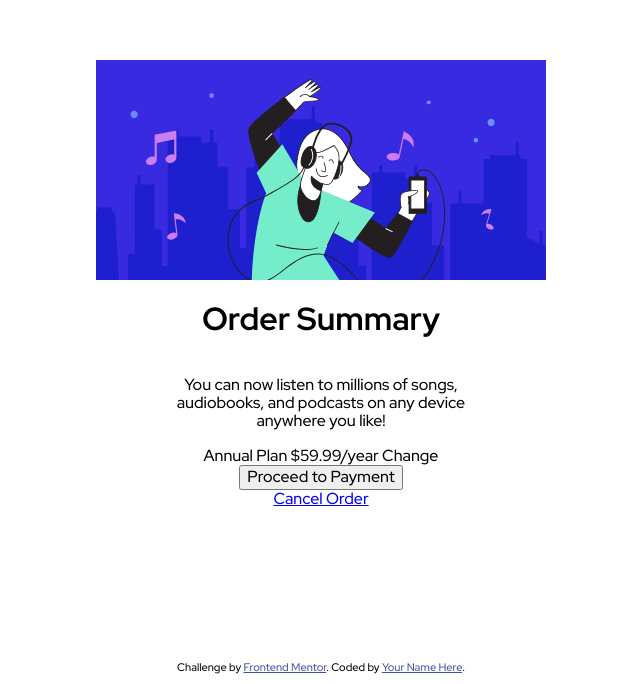
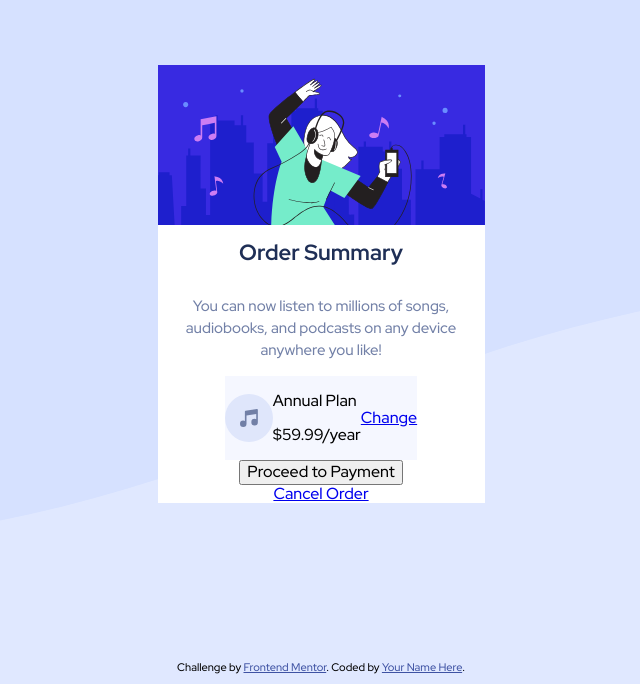
Before and after one commit to cuonglyy/order-summary-component, a plain HTML site: page index.html in a window 1280 px wide. Shown: the part 116-800 px from the top of the page, without its empty margins (319-959 px from the left). Drawn offline with Linux system fonts and the light colour scheme.

Commit message:
Styling plan info section

```diff
--- a/index.html
+++ b/index.html
@@ -17,18 +17,23 @@
 <body>
   <main class="card">
     <img id="hero" src="./images/illustration-hero.svg" alt="hero">
-    <h1 class="header">Order Summary</h1>
+    <h1 id="header">Order Summary</h1>
 
     <p class="text-content">
       You can now listen to millions of songs, audiobooks, and podcasts on any
       device anywhere you like!
     </p>
 
-    <div class="plan">
-      Annual Plan
-      $59.99/year
-
-      Change
+    <div id="plan">
+      <img class="plan__icon" src="./images/icon-music.svg" alt="music icon">
+      <div class="plan__info">
+        <span class="sr-only">Plan selected:</span>
+        <p class="type">Annual Plan</p>
+        <span class="sr-only">Plan price:</span>
+        <p class="price">$59.99/year</p>
+      </div>
+      <span class="sr-only">Change plan type:</span>
+      <a href="#" class="plan__change">Change</a>
     </div>
 
     <button class="pay-btn">Proceed to Payment</button>
--- a/styles/styles.css
+++ b/styles/styles.css
@@ -5,6 +5,8 @@
     --neutral-desat-pale-blue: hsl(224, 23%, 55%);
     --neutral-dark-blue: hsl(223, 47%, 23%);
 
+    --background-color: var(--primary-pale-blue);
+    --card-bkgnd-color: white;
 }
 
 html {
@@ -14,7 +16,8 @@ html {
 }
 
 body {
-    background-image: url(../images/pattern-background-mobile.svg), var(--primary-pale-blue);
+    background-image: url(../images/pattern-background-mobile.svg);
+    background-color: var(--background-color);
     background-repeat: no-repeat;
     background-size: contain;
     display: flex;
@@ -30,11 +33,34 @@ body {
     display: flex;
     flex-direction: column;
     align-items: center;
-    max-width: 30rem;
+    max-width: 32.7rem;
+    background-color: var(--card-bkgnd-color);
+}
+
+#header {
+    font-size: 2.2rem;
+    color: var(--neutral-dark-blue);
+}
+
+#hero {
+    width: 32.7rem;
 }
 
 .text-content {
     text-align: center;
+    color: var(--neutral-desat-pale-blue);
+    font-size: 1.5rem;
+    line-height: 2.2rem;
+}
+
+#plan {
+    background-color: var(--neutral-xpale-blue);
+    display: flex;
+    align-items: center;
+}
+
+.plan-info {
+
 }
 
 
```
